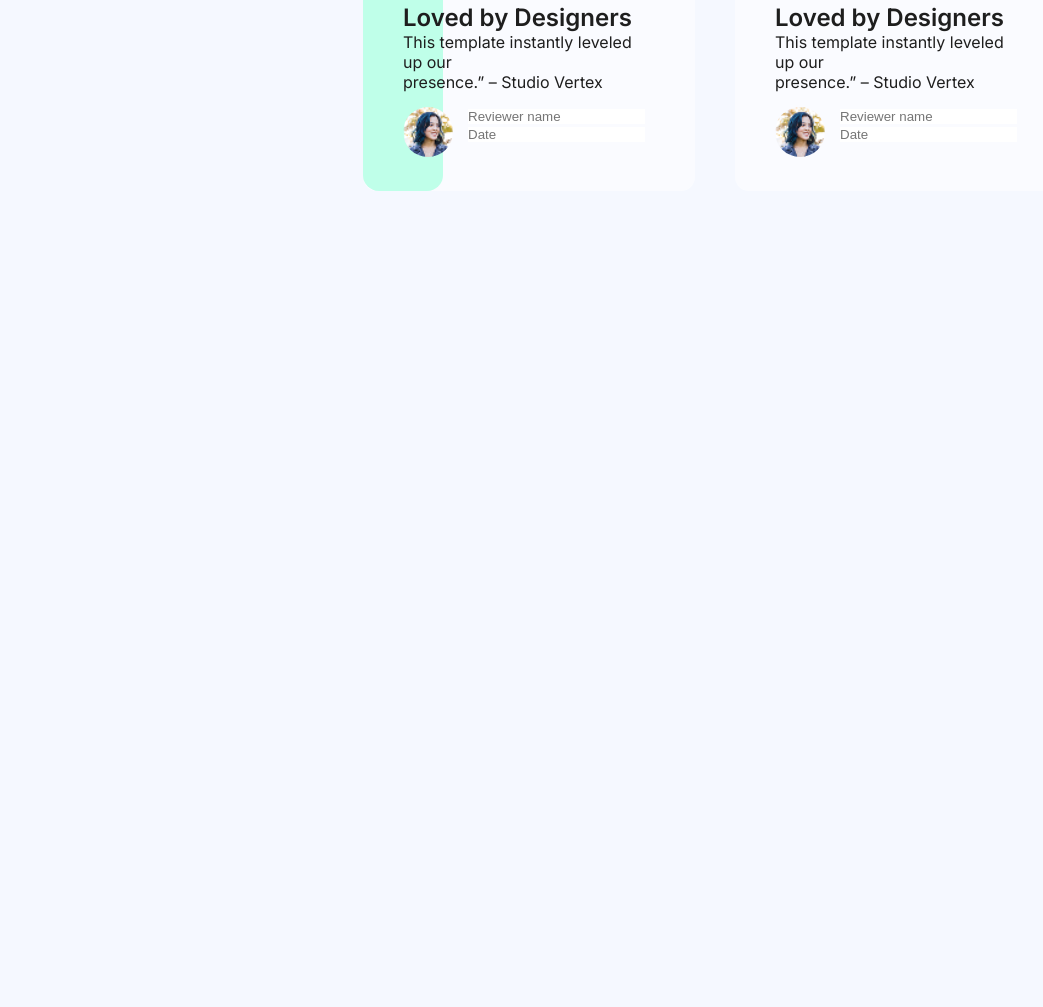
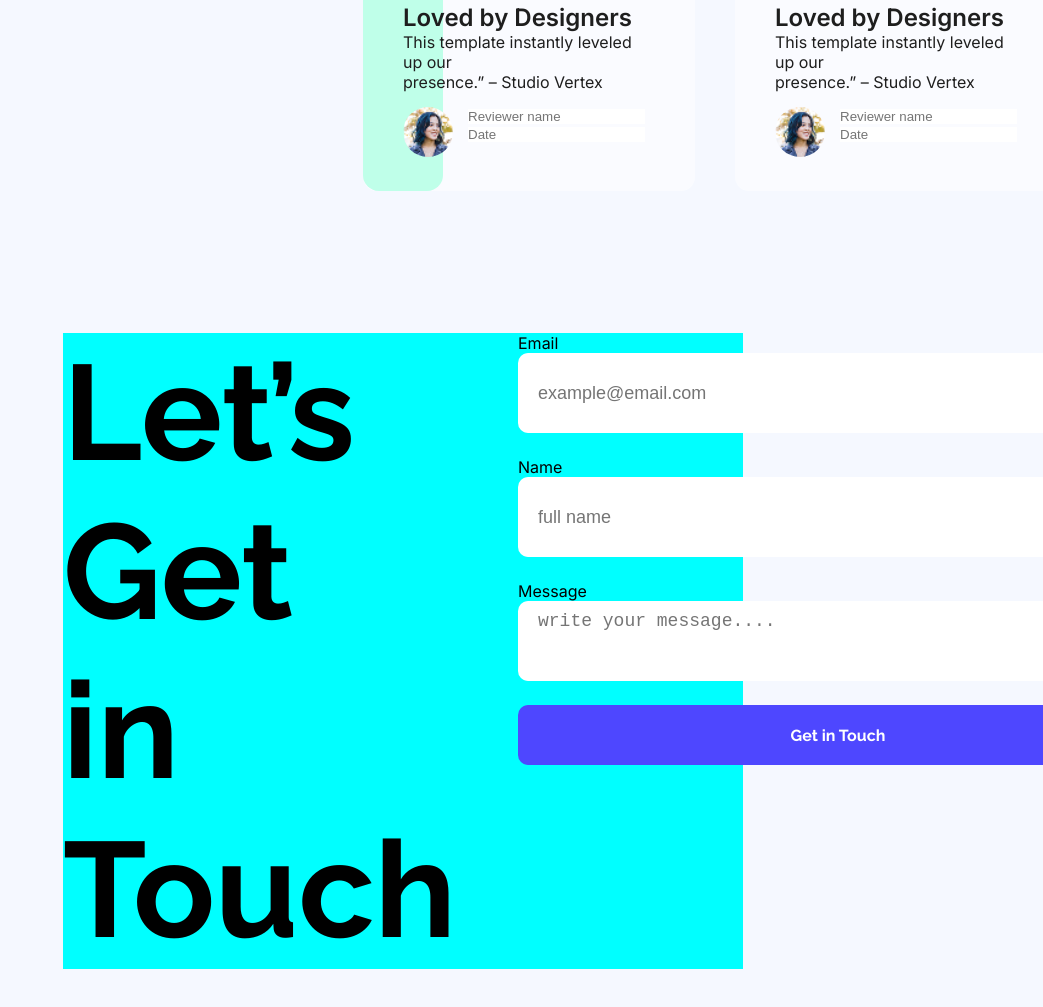
Before and after one commit to almahbubaasha/web-assignment-01, a plain HTML site: page index.html in a window 1280 px wide. Shown: the part 2617-3624 px from the top of the page, without its empty margins (237-1280 px from the left). Before the commit the page ends 2950 px from the top, so only its background shows below. Drawn offline with Linux system fonts and the light colour scheme.

Commit message:
added touch section

```diff
--- a/index.html
+++ b/index.html
@@ -181,12 +181,38 @@
 
             </div>
 
+        </section>
 
+        <!-- TOUCH SECTION -->
+
+        <section class="body-4 ">
+
+                    <div class="text-part">
+                        <h1 class="raleway-font">Let’s Get in <br>Touch</h1>
+
+                    </div>
+
+                    <div class="form-part">
+                        <form>
+
+                            <label class="inter-normal" for="email">Email</label>
+                            <input type="email" id="email" placeholder="example@email.com">
+
+                            <label class="inter-normal" for="fname">Name</label>
+                            <input type="text" id="fname" placeholder="full name">
+
+
+                            <label class="inter-normal" for="msg">Message</label>
+                           <textarea cols="20" rows="30" placeholder="write your message...."></textarea>
+                            <input class="touch-btn btn-primary raleway-font" type="submit" value="Get in Touch">
+                        </form>
+
+                    </div>
+
+        </section>
     </main>
 
 
-    <footer>
 
-    </footer>
 </body>
 </html>
--- a/styles/style.css
+++ b/styles/style.css
@@ -247,3 +247,39 @@ nav ul li{
     font-size: 16px;
     color: #1E1E1E;
  }
+
+ /* TOUCH SECTION */
+
+ .body-4{
+    /* background-color: #F5F8FF; */
+    background-color: aqua;
+    display: flex;
+    margin: 130px 300px;
+    gap: 115px;
+
+ }
+
+ .text-part{
+    font-size: 90px;
+    font-weight: bold;
+    color: #000000;
+    width: 50%;
+    align-items: center;
+ }
+
+ .form-part input[type="text"] , input[type="email"], textarea {
+    border-radius: 10px;
+    height: 60px ;
+    width: 600px;
+    background-color: white;
+    display: block;
+    padding: 10px 20px;
+    margin-bottom: 24px;
+    border:none;
+    font-size: 18px;
+ }
+
+ .touch-btn{
+    width:640px;
+    height: 60px;
+ }
```
